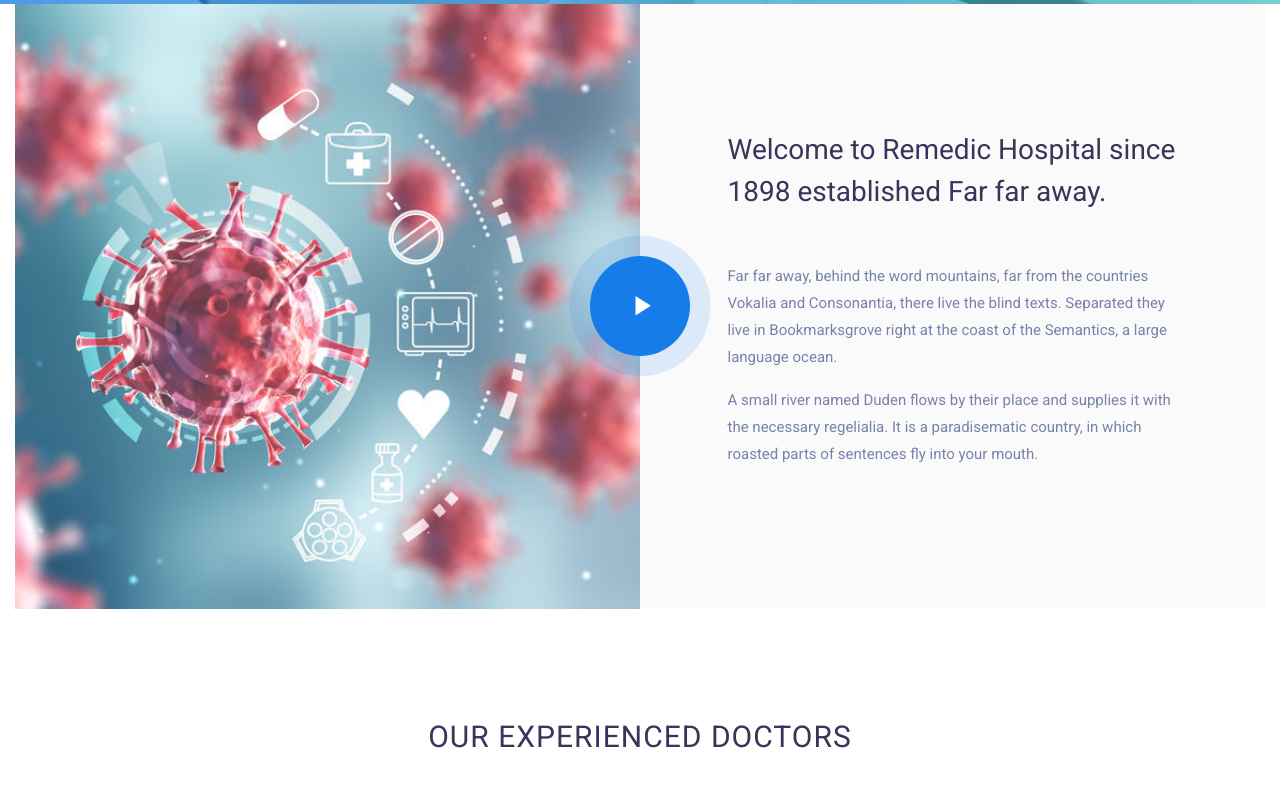
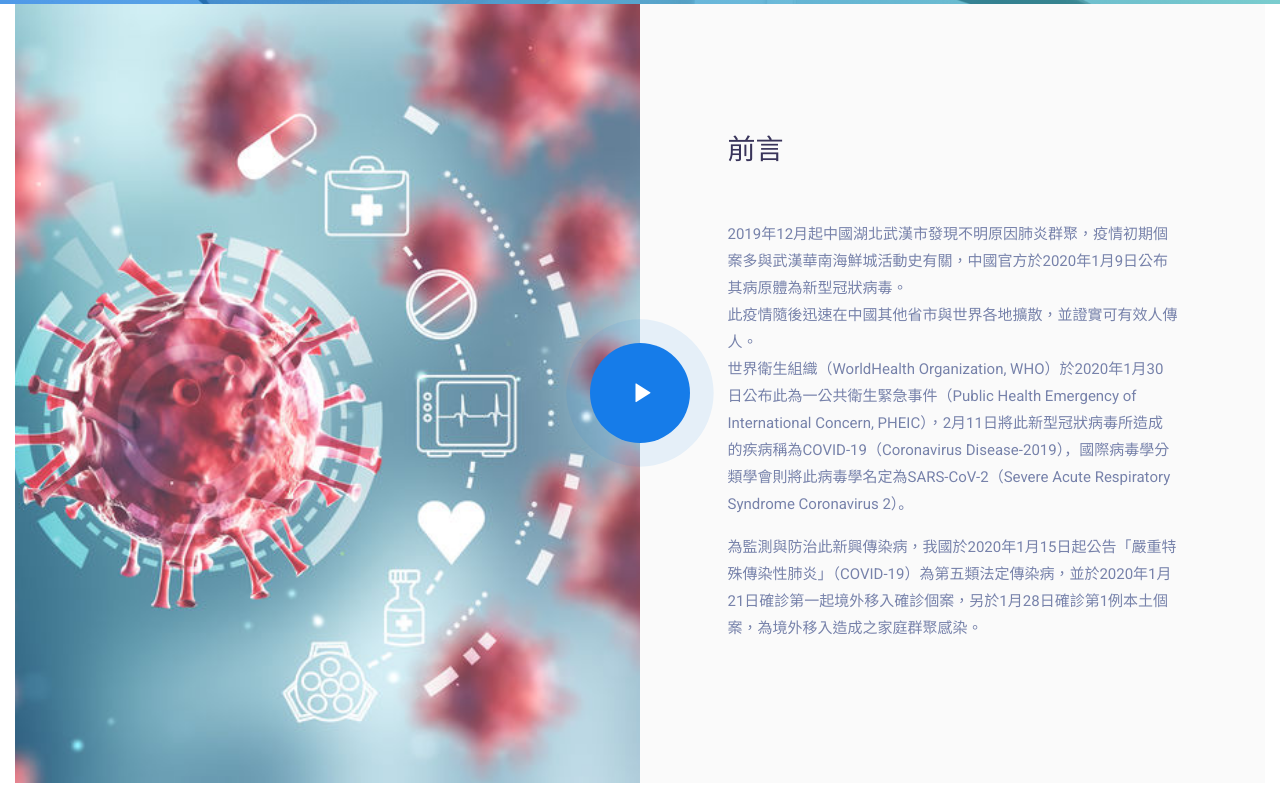
Before and after one commit to ElsaDen/covid-19-elsa, a plain HTML site: page about.html in a window 1280 px wide. Shown: the part 720-1520 px from the top of the page. Drawn offline with Linux system fonts and the light colour scheme; some packages are replaced by stand-ins of ours; no server answers; files whose address does not match are found by name.

Commit message:
Update about.html

```diff
--- a/about.html
+++ b/about.html
@@ -70,10 +70,10 @@
           <div class="text col-lg-6 ftco-animate">
             <div class="text-inner align-self-start">
 
-              <h3>Welcome to Remedic Hospital since 1898 established Far far away.</h3>
-              <p>Far far away, behind the word mountains, far from the countries Vokalia and Consonantia, there live the blind texts. Separated they live in Bookmarksgrove right at the coast of the Semantics, a large language ocean.</p>
+              <h3>前言</h3>
+              <p>2019年12月起中國湖北武漢市發現不明原因肺炎群聚，疫情初期個案多與武漢華南海鮮城活動史有關，中國官方於2020年1月9日公布其病原體為新型冠狀病毒。<br>此疫情隨後迅速在中國其他省市與世界各地擴散，並證實可有效人傳人。<br>世界衛生組織（WorldHealth Organization, WHO）於2020年1月30日公布此為一公共衛生緊急事件（Public Health Emergency of International Concern, PHEIC），2月11日將此新型冠狀病毒所造成的疾病稱為COVID-19（Coronavirus Disease-2019），國際病毒學分類學會則將此病毒學名定為SARS-CoV-2（Severe Acute Respiratory Syndrome Coronavirus 2）。</p>
 
-              <p>A small river named Duden flows by their place and supplies it with the necessary regelialia. It is a paradisematic country, in which roasted parts of sentences fly into your mouth.</p>
+              <p>為監測與防治此新興傳染病，我國於2020年1月15日起公告「嚴重特殊傳染性肺炎」（COVID-19）為第五類法定傳染病，並於2020年1月21日確診第一起境外移入確診個案，另於1月28日確診第1例本土個案，為境外移入造成之家庭群聚感染。</p>
             </div>
           </div>
         </div>
```
